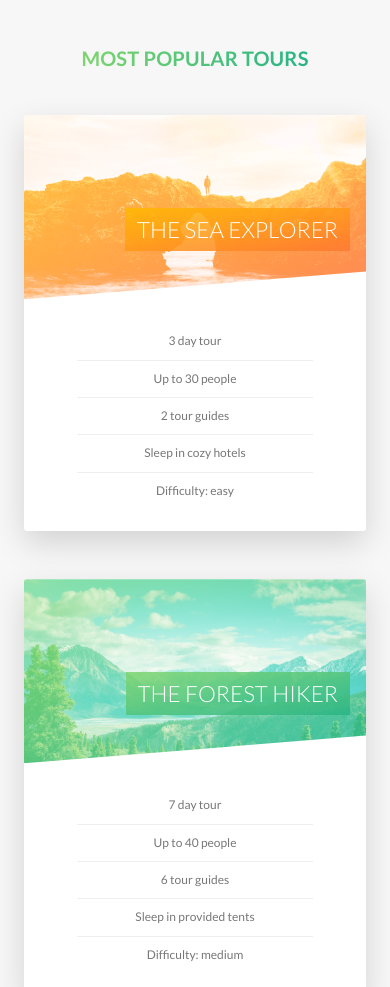
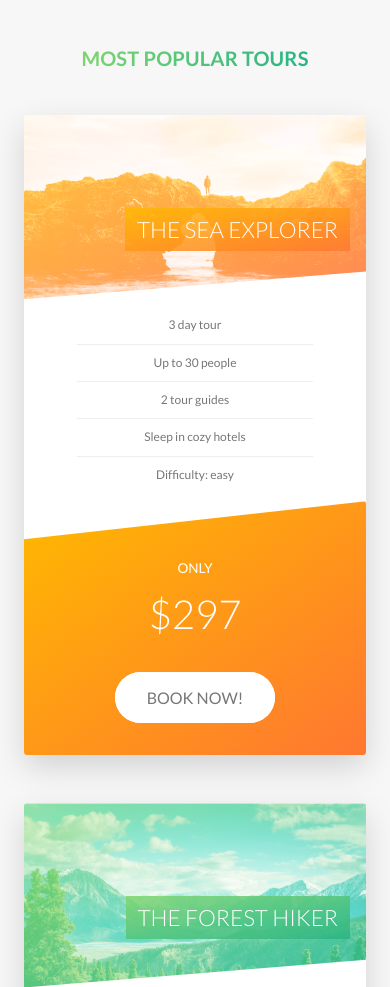
Before and after one commit to Shaqal7/Natours, a website: page index.html in a window 390 px wide. Shown: the part 2348-3335 px from the top of the page. Drawn offline with nearby package versions, Linux system fonts and the light colour scheme.

Commit message:
Writing Media Queries - Tours, Stories and Booking Sections

```diff
--- a/sass/components/_card.scss
+++ b/sass/components/_card.scss
@@ -174,4 +174,52 @@
     font-size: 6rem;
     font-weight: 300;
   }
+
+  @include respond(tab-port) {
+    // FUNCTIONALITY
+    height: auto;
+    border-radius: 3px;
+    background-color: $color-white;
+    box-shadow: 0 1.5rem 4rem rgba($color-black, 0.15);
+
+    &__side {
+      font-size: 2rem;
+
+      height: auto;
+      transition: all 0.8s ease;
+      position: relative;
+      box-shadow: none;
+
+      &--back {
+        transform: rotateY(0);
+        clip-path: polygon(0 15%, 100% 0, 100% 100%, 0 100%);
+      }
+    }
+
+    &:hover &__side--front {
+      transform: rotateY(0);
+    }
+
+    .card__details {
+      padding: 1rem 3rem;
+    }
+
+    //    FONT SIDE STYLING
+    &__cta {
+      position: relative;
+      top: 0;
+      left: 0;
+      transform: translate(0);
+      width: 100%;
+      padding: 7rem 4rem 4rem 4rem;
+    }
+
+    &__price-box {
+      margin-bottom: 3rem;
+    }
+
+    &__price-value {
+      font-size: 5rem;
+    }
+  }
 }
--- a/sass/components/_form.scss
+++ b/sass/components/_form.scss
@@ -14,6 +14,10 @@
     width: 90%;
     display: block;
     transition: all .3s;
+
+    @include respond(tab-port) {
+      width: 100%;
+    }
 
     &:focus {
       outline: none;
@@ -48,6 +52,11 @@
   &__radio-group {
       width: 49%;
       display: inline-block;
+
+      @include respond(tab-port) {
+        width: 100%;
+        margin-bottom: 2rem;
+      }
   }
 
   &__radio-input {
--- a/sass/components/_story.scss
+++ b/sass/components/_story.scss
@@ -9,6 +9,16 @@
     font-size: $default-font-size;
     transform: skewX(-12deg);
 
+    @include respond(tab-port) {
+        width: 100%;
+        padding: 4rem;
+        padding-left: 7rem;
+    }
+
+    @include respond(phone) {
+        transform: skewX(0);
+    }
+
     &__shape {
         width: 15rem;
         height: 15rem;
@@ -19,6 +29,10 @@
         clip-path: circle(50% at 50% 50%);
         transform: translateX(-3rem) skewX(12deg);
         position: relative;
+
+        @include respond(phone) {
+            transform: translateX(-2rem) skewX(0);
+        }
     }
 
     &__img {
@@ -29,6 +43,10 @@
 
     &__text {
         transform: skewX(12deg);
+
+        @include respond(phone) {
+            transform: skewX(0);
+        }
     }
 
     &__caption {
--- a/sass/pages/_home.scss
+++ b/sass/pages/_home.scss
@@ -73,10 +73,36 @@
   border-radius: 3px;
   box-shadow: 0 1.5rem 4rem rgba($color-black, 0.2);
 
-  height: 50rem;
+  @include respond(tab-land) {
+    background-image: linear-gradient(
+        105deg,
+        rgba($color-white, 0.9) 0%,
+        rgba($color-white, 0.9) 65%,
+        transparent 65%
+      ),
+      url(../img/nat-10.jpg);
+      background-size: cover;
+  }
+
+  @include respond(tab-port) {
+    background-image: linear-gradient(
+      to right,
+      rgba($color-white, 0.9) 0%,
+      rgba($color-white, 0.9) 100%
+    ),
+    url(../img/nat-10.jpg);
+  }
 
   &__form {
     width: 50%;
     padding: 6rem;
+
+    @include respond(tab-land) {
+      width: 65%;
+    }
+
+    @include respond(tab-port) {
+      width: 100%;
+    }
   }
 }
```
Also changed, not shown: css/style.css.
